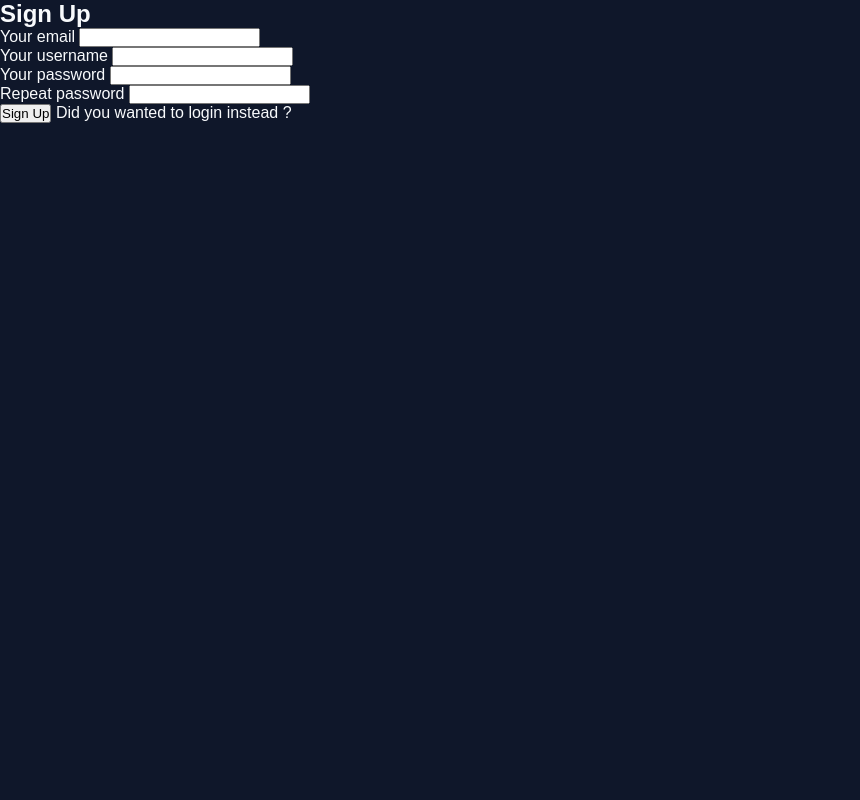
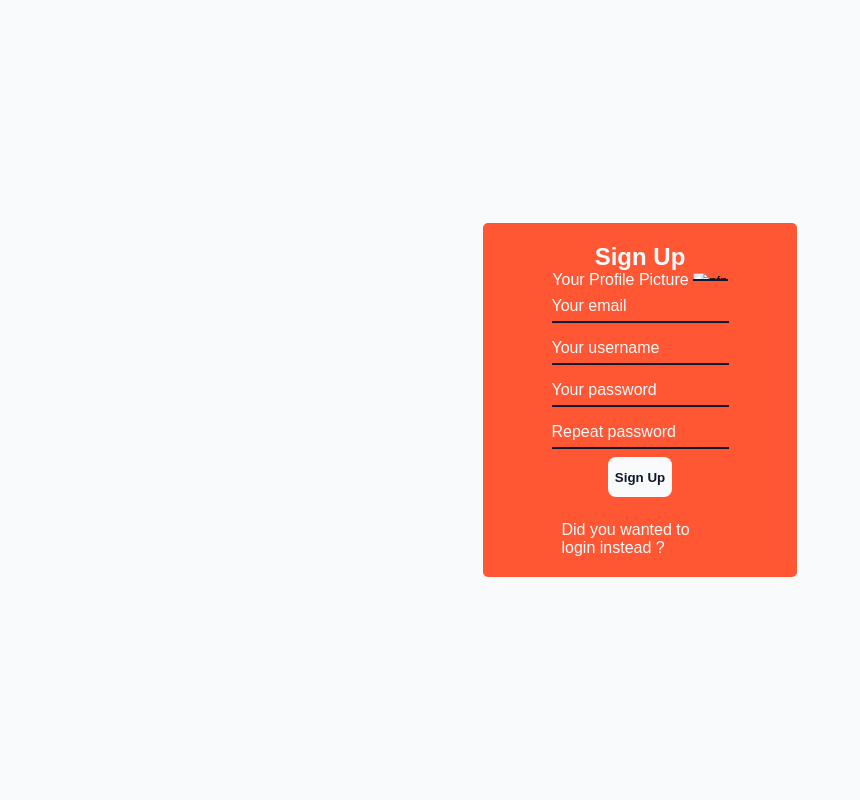
Before and after one commit to JinSu77/Social-network-PHP, a PHP site: page /signUp.php in a window 1280 px wide. Shown: the whole page, without its empty margins (0-860 px from the left). Run offline with PHP 8.4, Linux system fonts and the light colour scheme; some web fonts are replaced.

Commit message:
added basic css and page redirection

```diff
--- a/signUp.php
+++ b/signUp.php
@@ -1,8 +1,14 @@
 <?php
 require "./components/header.php" ?>
-<section class="signUp-Form">
+<section class="SignUp-Form">
     <form action="./includes/signUp.inc.php" method="POST">
         <h1>Sign Up</h1>
+        <div class="pfp">
+            <label for="pfp">Your Profile Picture</label>
+            <?php # a refaire
+            ?>
+            <input type="image" src="#" alt="pfp" name="pfp">
+        </div>
         <div class="email">
             <label for="email">Your email</label>
             <input type="email" name="email" id="">
--- a/styles/_variables.scss
+++ b/styles/_variables.scss
@@ -1,6 +1,6 @@
-$text: #f8fafc;
-$bg: #0f172a;
-$bg100: #2a4076;
+$light: #f8fafc;
+$dark: #0f172a;
+$dark100: #2a4076;
 $primary: #ff5733;
 .light {
   $bg: #f8fafc;
--- a/styles/globals.css
+++ b/styles/globals.css
@@ -2,8 +2,8 @@
 :root {
   font-family: "Kollektif", sans-serif;
   font-size: 16px;
-  background: #0f172a;
-  color: #f8fafc;
+  background: #f8fafc;
+  color: #0f172a;
   overflow-x: hidden;
 }
 
@@ -13,6 +13,7 @@
   padding: 0;
   margin: 0;
   box-sizing: border-box;
+  transition: 300ms ease-in-out;
 }
 
 body {
@@ -26,15 +27,17 @@ a {
   text-decoration: none;
 }
 
-.Login-Form {
+.Login-Form,
+.SignUp-Form {
   display: flex;
   align-items: center;
   justify-content: center;
   height: 100vh;
   width: 100vw;
 }
-.Login-Form form {
-  background: #2a4076;
+.Login-Form form,
+.SignUp-Form form {
+  background: #ff5733;
   color: #f8fafc;
   display: flex;
   flex-direction: column;
@@ -43,24 +46,45 @@ a {
   height: 45vh;
   width: 25vw;
   border-radius: 8px;
-  border: #0f172a 3px solid;
+  border: #f8fafc 3px solid;
 }
 .Login-Form form .uid,
-.Login-Form form .password {
+.Login-Form form .password,
+.Login-Form form .email,
+.Login-Form form .username,
+.Login-Form form .passCheck,
+.SignUp-Form form .uid,
+.SignUp-Form form .password,
+.SignUp-Form form .email,
+.SignUp-Form form .username,
+.SignUp-Form form .passCheck {
   display: flex;
   flex-direction: column;
   margin: 1vh 0;
 }
-.Login-Form form button {
-  background: #ff5733;
+.Login-Form form input,
+.SignUp-Form form input {
+  background: none;
+  border: none;
+  border-bottom: #0f172a 2px solid;
+  height: 1vh;
+}
+.Login-Form form input:focus,
+.SignUp-Form form input:focus {
+  height: 3vh;
+}
+.Login-Form form button,
+.SignUp-Form form button {
+  background: #f8fafc;
   border: none;
   height: 5vh;
   width: 5vw;
   border-radius: 8px;
-  color: #f8fafc;
+  color: #0f172a;
   font-weight: bold;
 }
-.Login-Form form a {
+.Login-Form form a,
+.SignUp-Form form a {
   align-self: center;
   width: 50%;
   margin-top: 3vh;
--- a/styles/globals.scss
+++ b/styles/globals.scss
@@ -3,8 +3,8 @@
 :root {
   font-family: "Kollektif", sans-serif;
   font-size: 16px;
-  background: $bg;
-  color: $text;
+  background: $light;
+  color: $dark;
   overflow-x: hidden;
 }
 *,
```
Also changed, not shown: other parts of styles/globals.scss (+22 -8 lines), 1 other file.
